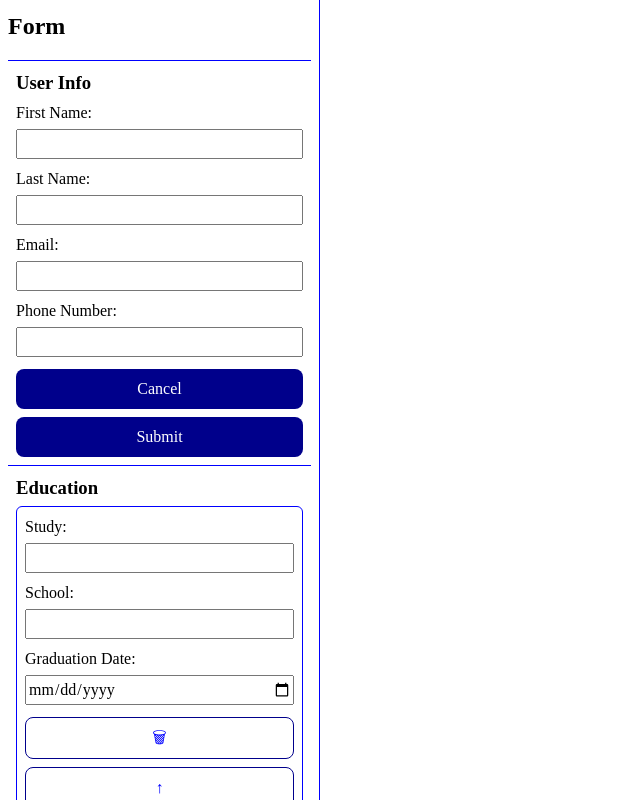
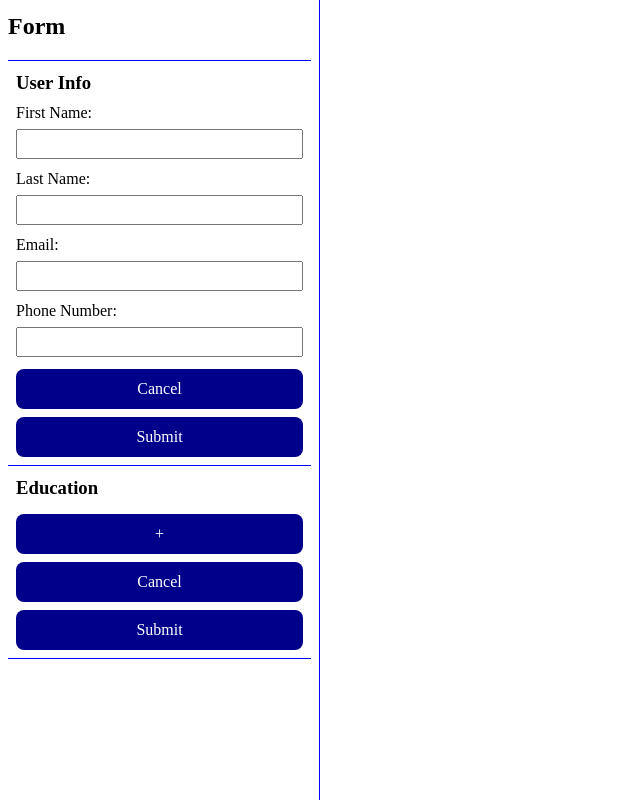
Before and after one commit to Sseik/cv-application, a React (Vite) app: page / in a window 1280 px wide. Shown: the whole page, without its empty margins (0-640 px from the left). Built offline with nearby package versions, Linux system fonts and the light colour scheme.

Commit message:
Remove null values from educations states

```diff
--- a/src/App.jsx
+++ b/src/App.jsx
@@ -9,7 +9,7 @@ function App() {
     email: "",
     phoneNumber: "",
   });
-  const [educations, setEducations] = useState(null);
+  const [educations, setEducations] = useState([]);
 
   return (
     <>
--- a/src/components/Form/EducationInfoForm.jsx
+++ b/src/components/Form/EducationInfoForm.jsx
@@ -2,16 +2,7 @@ import { useState } from "react";
 
 function EducationInfoForm({ initialEducations, changeEducations, hide }) {
   const [educations, setEducations] = useState(
-    initialEducations
-      ? initialEducations.map((ed) => ({ ...ed }))
-      : [
-          {
-            id: crypto.randomUUID(),
-            title: "",
-            school: "",
-            graduationDate: null,
-          },
-        ],
+    initialEducations.map((ed) => ({ ...ed })),
   );
 
   return (
@@ -50,7 +41,7 @@ function EducationInfoForm({ initialEducations, changeEducations, hide }) {
           <input
             id="graduation-date"
             type="date"
-            value={education.graduationDate ?? ""}
+            value={education.graduationDate}
             onChange={(e) => {
               const educationsCopy = educations.map((ed) => ({ ...ed }));
               educationsCopy[index].graduationDate = e.target.value;
@@ -103,7 +94,7 @@ function EducationInfoForm({ initialEducations, changeEducations, hide }) {
                 id: crypto.randomUUID(),
                 title: "",
                 school: "",
-                graduationDate: null,
+                graduationDate: "",
               }),
           );
         }}
```
